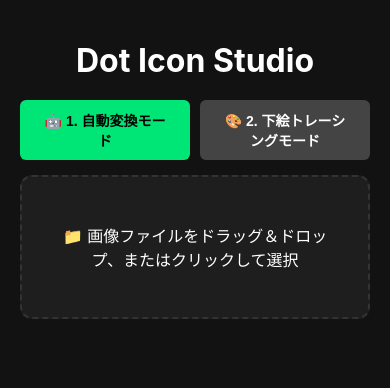
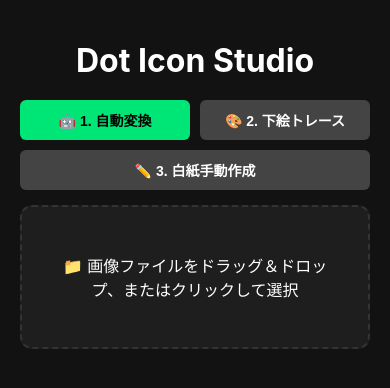
Before and after one commit to tenhitei-cyber/dot-icon, a Flask app: page / in a window 390 px wide. Shown: the top 388 px of the page. Run offline with Flask 3, Linux system fonts and the light colour scheme.

Commit message:
Enhance mode selection with three options
Updated mode selection tabs to support three modes and adjusted styles for better responsiveness.

```diff
--- a/templates/index.html
+++ b/templates/index.html
@@ -10,16 +10,22 @@
   <div class="container">
     <h1>Dot Icon Studio</h1>
 
-    <!-- モード選択タブ -->
-    <div class="mode-tabs" style="display:flex; gap:10px; margin-bottom:15px;">
-      <button class="btn active" id="tabAutoMode" onclick="switchMode('auto')" style="flex:1;">🤖 1. 自動変換モード</button>
-      <button class="btn btn-secondary" id="tabTraceMode" onclick="switchMode('trace')" style="flex:1;">🎨 2. 下絵トレーシングモード</button>
+    <!-- モード選択タブ (3モード対応) -->
+    <div class="mode-tabs" style="display:flex; gap:10px; margin-bottom:15px; flex-wrap:wrap;">
+      <button class="btn active" id="tabAutoMode" onclick="switchMode('auto')" style="flex:1; min-width:140px;">🤖 1. 自動変換</button>
+      <button class="btn btn-secondary" id="tabTraceMode" onclick="switchMode('trace')" style="flex:1; min-width:140px;">🎨 2. 下絵トレース</button>
+      <button class="btn btn-secondary" id="tabManualMode" onclick="switchMode('manual')" style="flex:1; min-width:140px;">✏️ 3. 白紙手動作成</button>
     </div>
 
     <!-- 1. アップロードエリア -->
     <div class="upload-section" id="dropArea" onclick="document.getElementById('fileInput').click()">
       <p id="uploadText">📁 画像ファイルをドラッグ＆ドロップ、またはクリックして選択</p>
       <input type="file" id="fileInput" accept="image/*" style="display:none" onchange="handleImage(this.files[0])">
+    </div>
+
+    <!-- 白紙手動作成スタートボタン (白紙手動モード時のみ表示) -->
+    <div id="manualStartArea" style="display:none; text-align:center; margin-bottom:20px;">
+      <button class="btn" onclick="startBlankManual()" style="padding:12px 30px; font-size:16px;">✨ 白紙キャンバスで作成を開始</button>
     </div>
 
     <!-- 2. 自動生成20候補表示エリア（自動変換モードのみ） -->
@@ -61,7 +67,7 @@
             <button class="tool-btn" id="eraserBtn" onclick="setTool('eraser')" style="flex:1;">🧹 消しゴム</button>
           </div>
 
-          <!-- 💡 ドット（円）の大きさ調整コントロール（最大3倍まで拡張） -->
+          <!-- ドット（円）の大きさ調整コントロール -->
           <div style="width:100%; text-align:center; margin-top:10px;">
             <p style="font-size:12px; color:#aaa; margin-bottom: 3px;">⚪ ドット（円）の大きさ</p>
             <div style="display:flex; align-items:center; gap:5px;">
@@ -98,7 +104,6 @@
               <button class="btn btn-secondary" style="padding:2px;" onclick="shiftPattern(0, -1)">⬆️</button>
               <div></div>
               <button class="btn btn-secondary" style="padding:2px;" onclick="shiftPattern(-1, 0)">⬅️</button>
-              <!-- ワンボタンで全デフォルト状態へ完全リセット -->
               <button class="btn btn-secondary" style="padding:2px; background-color:#ff4444; color:white;" onclick="resetToDefaultAll()" title="初期状態に戻す">🔄</button>
               <button class="btn btn-secondary" style="padding:2px;" onclick="shiftPattern(1, 0)">➡️</button>
               <div></div>
@@ -118,7 +123,7 @@
           <hr style="border-color:#333; width:100%;">
 
           <div style="text-align:center;">
-            <p style="font-size:12px; color:#aaa;">スマホアイコン見本</p>
+            <p style="font-size:12px; color:#aaa;">スマホアイコン見本 (64x64)</p>
             <div class="preview-badge">
               <canvas id="previewCanvas" width="64" height="64"></canvas>
             </div>
```
